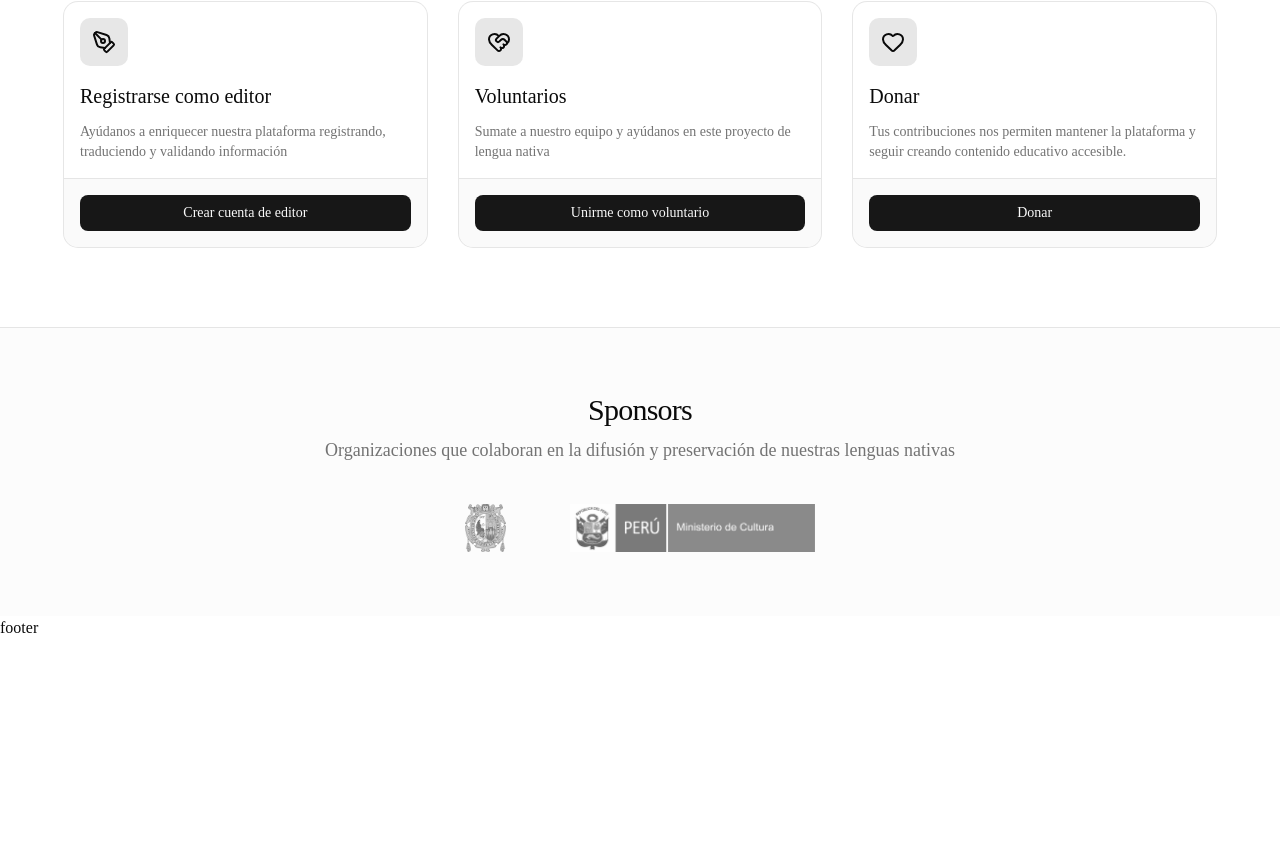
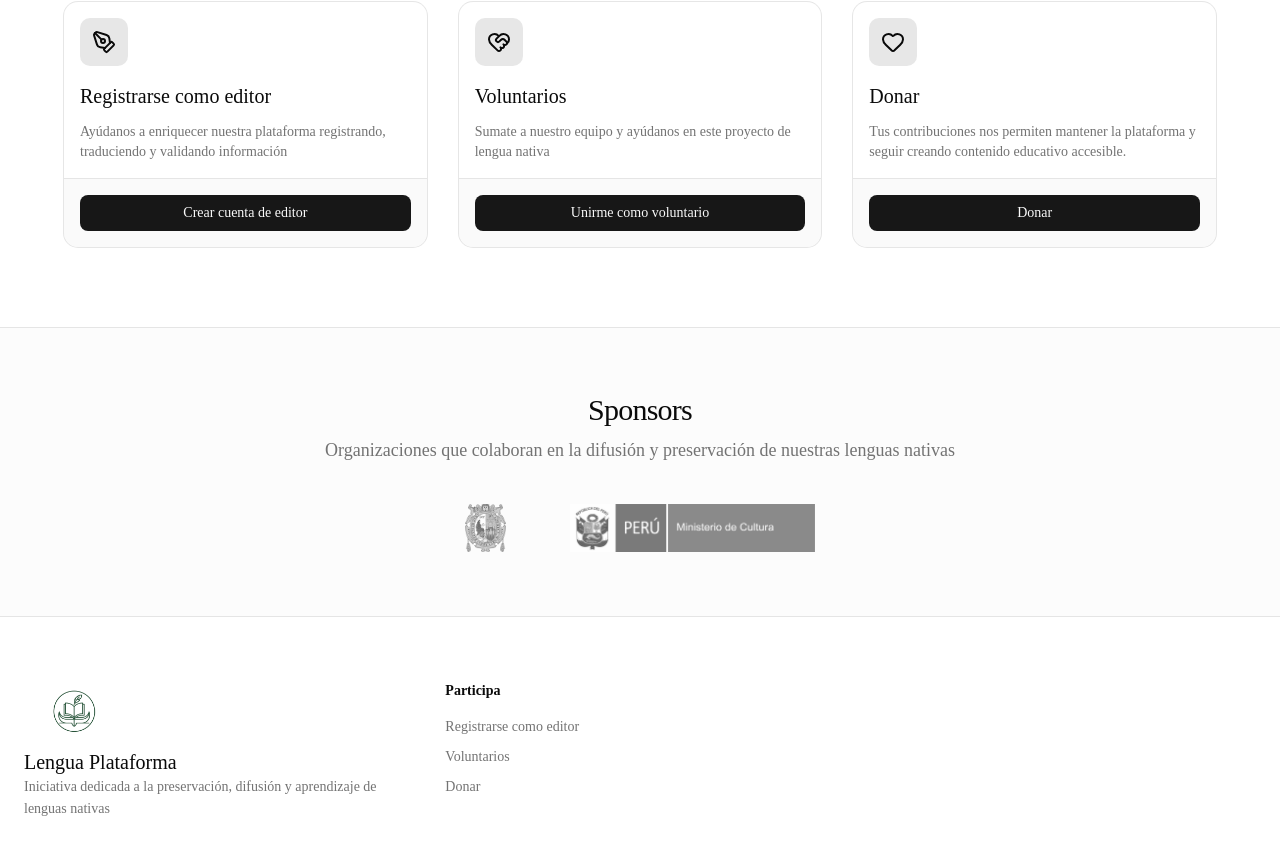
Before and after one commit to ouracademy/living-langs-peru, a Next.js app: page / in a window 1280 px wide. Shown: the part 1293-2148 px from the top of the page. Before the commit the page ends 1933 px from the top, so only its background shows below. Built offline with nearby package versions, Linux system fonts and the light colour scheme.

Commit message:
feat: improve footer section

```diff
--- a/src/components/footer.tsx
+++ b/src/components/footer.tsx
@@ -1,9 +1,52 @@
+"use client";
+
+import Image from "next/image";
+import Link from "next/link";
+
+const navigation = {
+  support: [
+    { name: "Registrarse como editor", href: "/registro-editor" },
+    { name: "Voluntarios", href: "/voluntarios" },
+    { name: "Donar", href: "/donar" },
+  ]
+}
+
+export function Footer() {
+  return (
+    <footer className="border-t bg-background text-foreground">
+      <div className="mx-auto mx-w-6xl px-6 py-12 md:py-16">
+        <div className="grid grid-cols-1 gap-8 md:grid-cols-3 justify-between">
+          <div>
+            <Link href="/" className="gap-2 text-xl">
+              <Image
+                src="/logo.webp"
+                alt="Lengua plataforma"
+                width={100}
+                height={100}
+                style={{ height: "auto" }}
+                className="object-contain"
+              />
+              <span>Lengua Plataforma</span>
+            </Link>
+            <p className="text-sm max-w-sm text-muted-foreground leading-relaxed">Iniciativa dedicada a la preservación, difusión y aprendizaje de lenguas nativas</p>
+          </div>
+          <div>
+            <h3 className="text-sm font-semibold text-foreground">Participa</h3>
+            <ul className="mt-4 space-y-2.5 text-sm text-muted-foreground">
+              {navigation.support.map((item) => (
+                <li key={item.name}>
+                  <Link href={item.href}>
+                    {item.name}
+                  </Link>
+                </li>
+              ))}
+            </ul>
+          </div>
+        </div>
 
 
-export function Footer () {
-  return (
-    <div>
-      footer
-    </div>
+      </div>
+    </footer>
+
   )
 }
```
